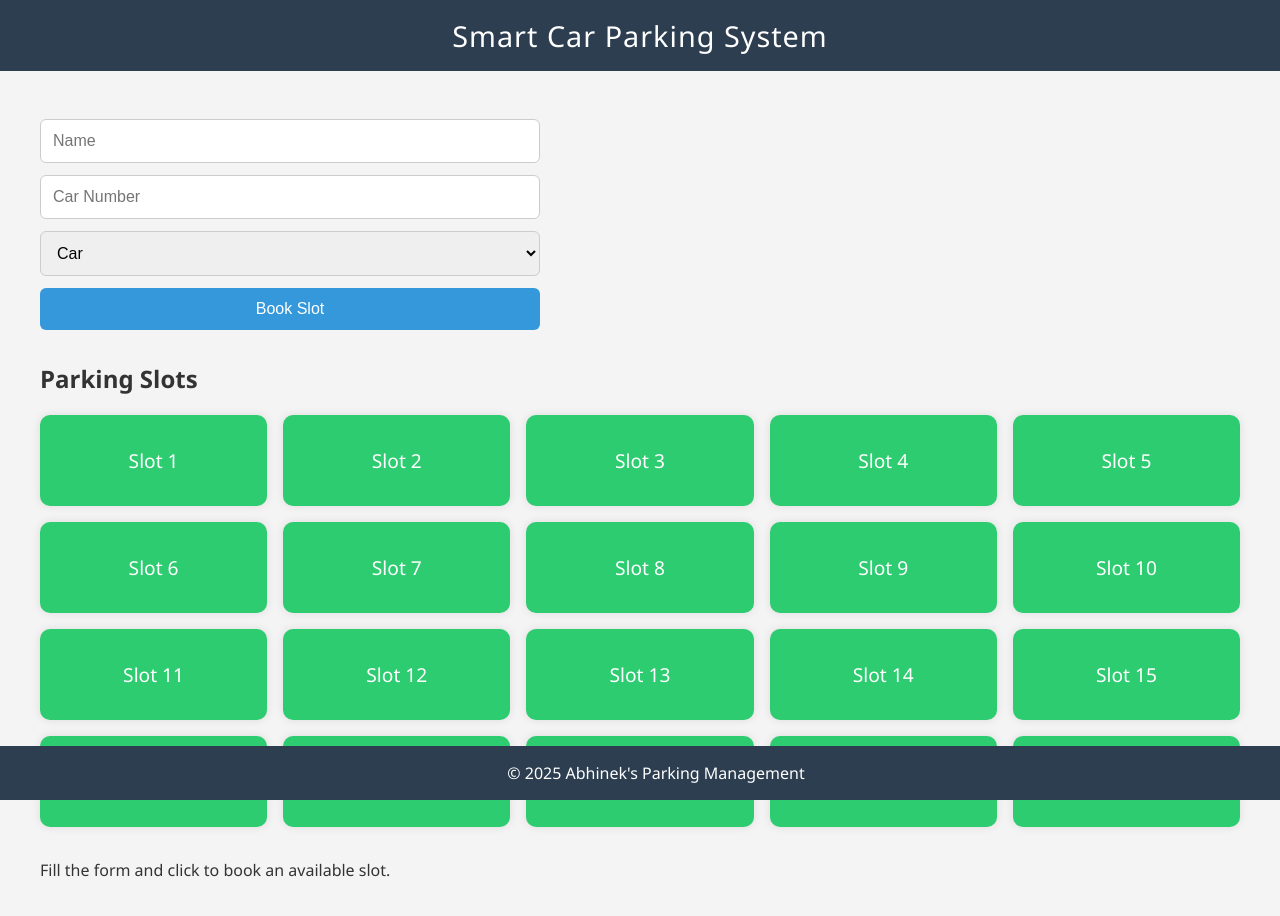
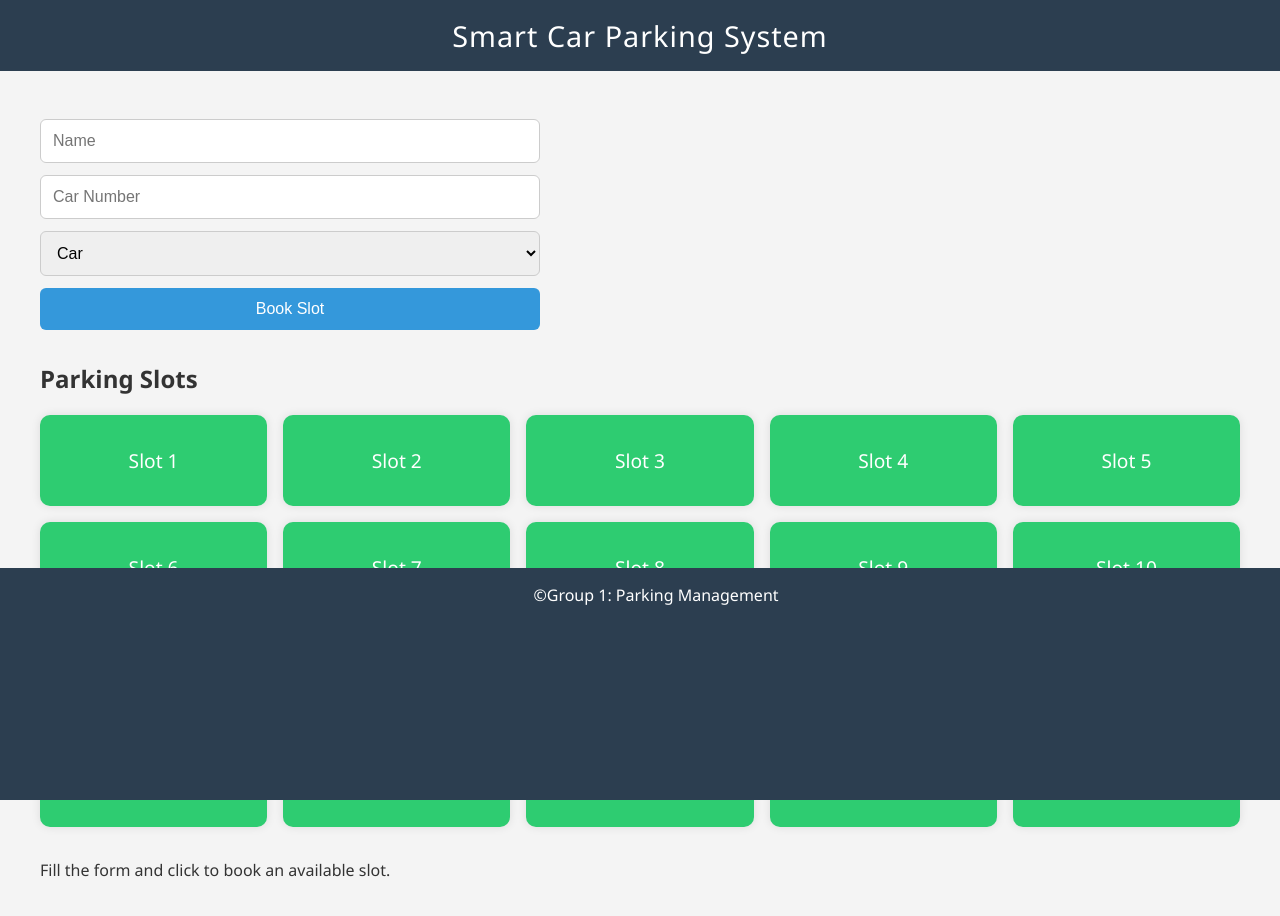
Before and after one commit to AbhinekDangi03/Parking-System, a plain HTML site: page index.html in a window 1280 px wide. Drawn offline with Linux system fonts and the light colour scheme.

Commit message:
Update index.html

```diff
--- a/index.html
+++ b/index.html
@@ -78,6 +78,7 @@
       padding: 1rem;
       position: fixed;
       width: 100%;
+      height: 200px;
       bottom: 0;
     }
   </style>
@@ -103,7 +104,7 @@
     <div class="info" id="slotInfo">Fill the form and click to book an available slot.</div>
   </div>
   <footer>
-    &copy; 2025 Abhinek's Parking Management
+    &copy;Group 1: Parking Management
   </footer>
 
   <script>
```
